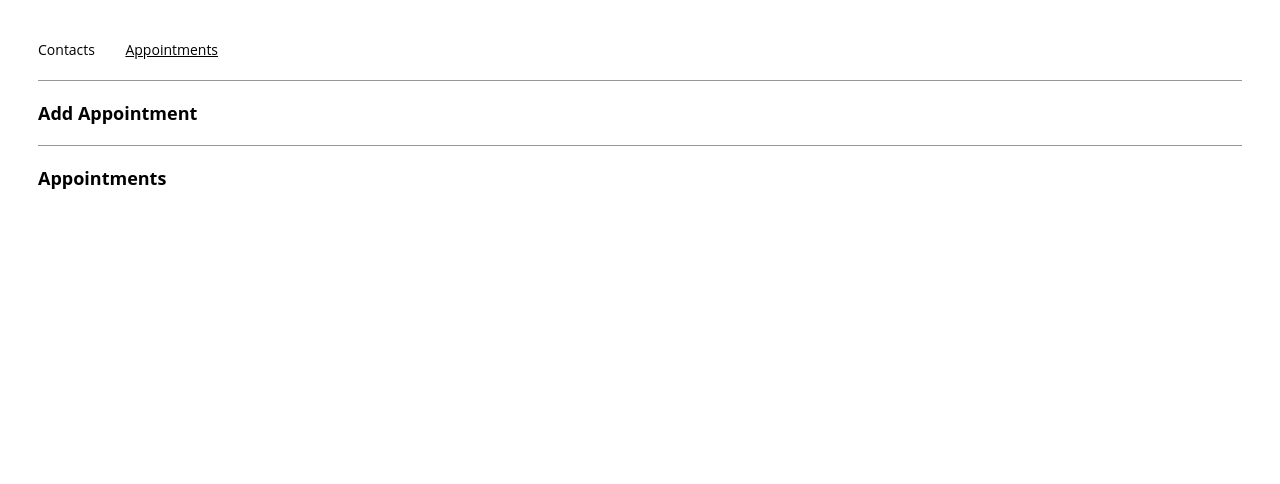
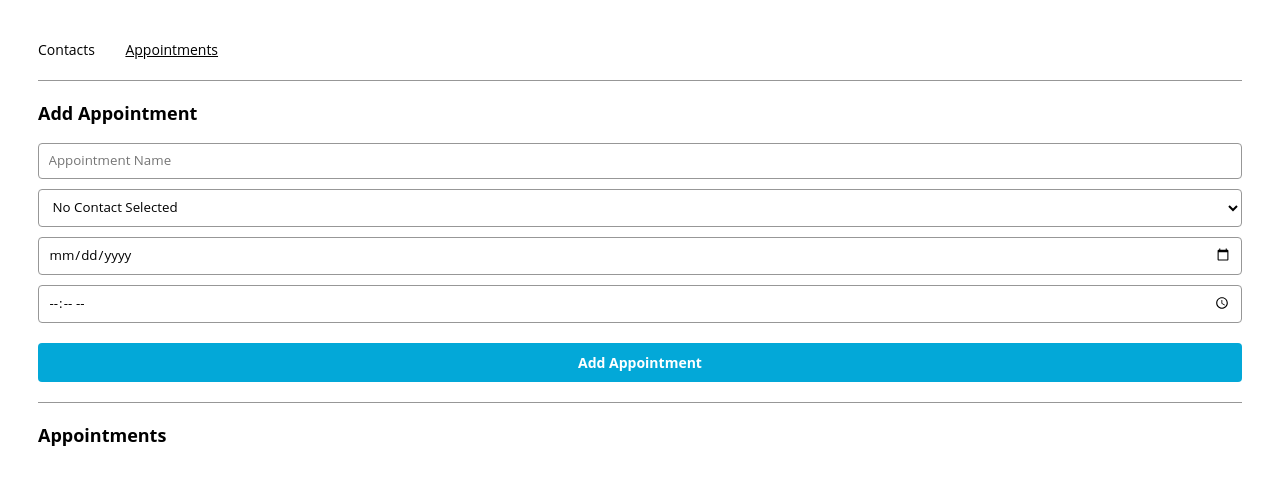
Before and after one commit to rpocius/Codecademy-appointment-planner, a React (Create React App) app: page /appointments in a window 1280 px wide. Shown: the top 484 px of the page. Built offline with nearby package versions, Linux system fonts and the light colour scheme.

Commit message:
Add functionality to AppointmentForm and ContactPicker

```diff
--- a/src/components/appointmentForm/AppointmentForm.js
+++ b/src/components/appointmentForm/AppointmentForm.js
@@ -1,4 +1,6 @@
-import React from "react";
+import React, { useMemo } from "react";
+
+import { ContactPicker } from "../contactPicker/ContactPicker";
 
 const getTodayString = () => {
   const [month, day, year] = new Date()
@@ -9,7 +11,7 @@ const getTodayString = () => {
 
 export const AppointmentForm = ({
   contacts,
-  title,
+  name,
   setTitle,
   contact,
   setContact,
@@ -20,7 +22,57 @@ export const AppointmentForm = ({
   handleSubmit
 }) => {
 
+  const contactNames = useMemo(() => {
+    return contacts.map((contact) => contact.name);
+  }, [contacts]);
+
   return (
-    <></>
+    <form onSubmit={handleSubmit}>
+      <label>
+        <input
+          type="text"
+          name="name"
+          value={name}
+          onChange={(e) => setTitle(e.target.value)}
+          required
+          placeholder="Appointment Name"
+          aria-label="Appointment Name"
+        />
+      </label>
+      <br />
+      <label>
+        <ContactPicker
+          name="contact"
+          value={contact}
+          contacts={contactNames}
+          onChange={(e) => setContact(e.target.value)}
+        />
+      </label>
+      <br />
+      <label>
+        <input
+          type="date"
+          name="date"
+          min={getTodayString()}
+          value={date}
+          onChange={(e) => setDate(e.target.value)}
+          required
+          aria-label="Date Picker"
+        />
+      </label>
+      <br />
+      <label>
+        <input
+          type="time"
+          name="time"
+          value={time}
+          onChange={(e) => setTime(e.target.value)}
+          required
+          aria-label="Time Picker"
+        />
+      </label>
+      <br />
+      <input aria-label="Add Appointment" type="submit" value="Add Appointment" />
+    </form>
   );
 };
--- a/src/components/contactPicker/ContactPicker.js
+++ b/src/components/contactPicker/ContactPicker.js
@@ -1,7 +1,18 @@
 import React from "react";
 
-export const ContactPicker = () => {
+export const ContactPicker = ({ value, name, onChange, contacts }) => {
   return (
-    <></>
+    <select aria-label="Contact Picker" value={value} name={name} onChange={onChange}>
+      <option value={""} key={-1}>
+        No Contact Selected
+      </option>
+      {contacts.map((contact) => {
+        return (
+          <option value={contact} key={contact}>
+            {contact}
+          </option>
+        );
+      })}
+    </select>
   );
 };
--- a/src/containers/appointmentsPage/AppointmentsPage.js
+++ b/src/containers/appointmentsPage/AppointmentsPage.js
@@ -3,29 +3,47 @@ import React, { useState } from "react";
 import { AppointmentForm } from "../../components/appointmentForm/AppointmentForm";
 import { TileList } from "../../components/tileList/TileList";
 
-export const AppointmentsPage = () => {
-  /*
-  Define state variables for
-  appointment info
-  */
+export const AppointmentsPage = ({
+  appointments,
+  addAppointment,
+  contacts
+}) => {
+  const [name, setName] = useState("");
+  const [contact, setContact] = useState("");
+  const [date, setDate] = useState("");
+  const [time, setTime] = useState("");
 
   const handleSubmit = (e) => {
     e.preventDefault();
-    /*
-    Add contact info and clear data
-    */
-
+    addAppointment(name, contact, date, time);
+    setName("");
+    setContact("");
+    setDate("");
+    setTime("");
   };
 
   return (
-    <div>
+    <>
       <section>
         <h2>Add Appointment</h2>
+        <AppointmentForm
+          contacts={contacts}
+          name={name}
+          setTitle={setName}
+          contact={contact}
+          setContact={setContact}
+          date={date}
+          setDate={setDate}
+          time={time}
+          setTime={setTime}
+          handleSubmit={handleSubmit}
+        />
       </section>
       <hr />
       <section>
         <h2>Appointments</h2>
+        <TileList tiles={appointments} />
       </section>
-    </div>
+    </>
   );
 };
```
